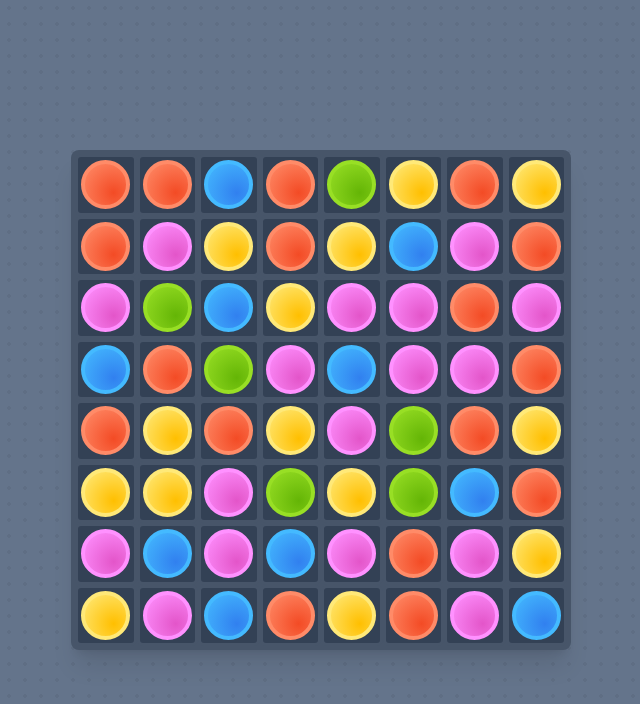
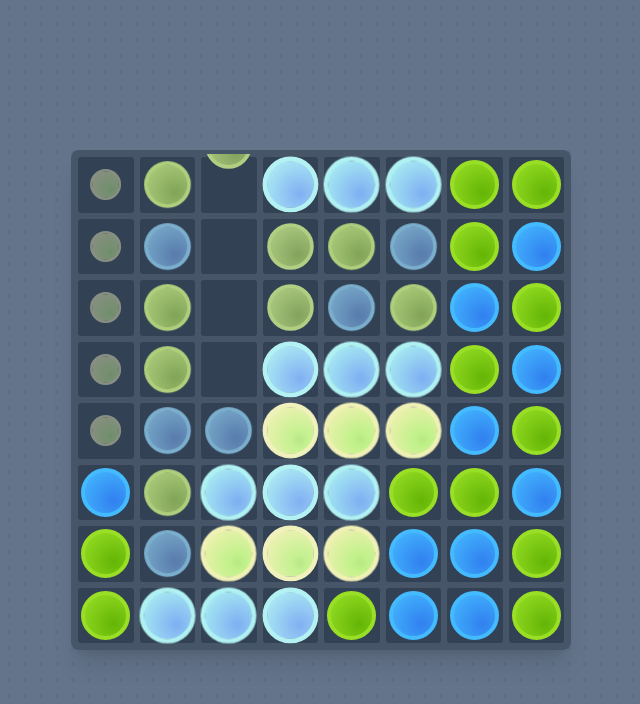
Before and after one commit to gukihuman/gems, a Nuxt app: page / in a window 1280 px wide. Shown: the top 704 px of the page, without its empty margins (319-959 px from the left). Built offline with nearby package versions, Linux system fonts and the light colour scheme.

Commit message:
update cascade gem

```diff
--- a/components/Grid.vue
+++ b/components/Grid.vue
@@ -17,7 +17,6 @@
       <div
         v-for="(gem, id) in gemsById"
         :key="id"
-        :data-gem-id="id"
         class="absolute group"
         :ref="(element) => (gem.element = element)"
         @mousedown="onMouseDown(id)"
@@ -37,9 +36,9 @@
             GEM_CLASSES[gem.color],
             {
               'group-hover:brightness-150 group-hover:scale-[1.2]':
-                !activeGemId && (!gem.cascading || !gem.removing),
+                !activeGemId && !gem.cascading && !gem.removing,
               'scale-[0.85] brightness-150': id === activeGemId,
-              'scale-[0.95] saturate-[0.4]': gemsById[id].cascading,
+              'scale-[0.95] saturate-[0.4]': gem.cascading || gem.removing,
             },
           ]"
         ></div>
@@ -52,8 +51,8 @@
 import anime from "animejs"
 import newId from "~/utils/newId"
 import debounce from "~/utils/debounce"
-const GEMS_COLORS = ["GREEN", "BLUE", "YELLOW", "ORANGE", "PINK"]
-// const GEMS_COLORS = ["GREEN", "BLUE"]
+// const GEMS_COLORS = ["GREEN", "BLUE", "YELLOW", "ORANGE", "PINK"]
+const GEMS_COLORS = ["GREEN", "BLUE"]
 const GEM_CLASSES = {
   GREEN: "green",
   BLUE: "blue",
@@ -114,62 +113,54 @@ function getHomeCoordinates(gridIndex) {
   return { homeX: grid[gridIndex].x, homeY: grid[gridIndex].y }
 }
 function cascadeGems() {
-  for (let col = gridEdge; col >= 0; col--) {
-    let missingGems = 0
-    let allAvailable = true
-    for (let row = 0; row < props.size; row++) {
+  for (let col = 0; col <= gridEdge; col++) {
+    for (let row = gridEdge; row >= 0; row--) {
       const gridIndex = row * props.size + col
       const gem = gemsById.value[grid[gridIndex].gemId]
-      if (!gem) {
-        missingGems++
-      } else if (gem.cascading || gem.removing || gem.swapping) {
-        allAvailable = false
+      if (gem && !gem.cascading && !gem.removing && !gem.swapping) {
+        const newGridIndex = findBottomEmptySpot(col, row)
+        if (newGridIndex !== gridIndex) {
+          grid[newGridIndex].gemId = grid[gridIndex].gemId
+          grid[gridIndex].gemId = null
+          gem.gridIndex = newGridIndex
+          animateCascade(gem, REMOVE_DELAY * CASCADE_REMOVE_RATIO)
+        }
       }
     }
-    if (!missingGems || !allAvailable) continue
-    cascadeUnstableGems(col)
-    cascadeNewGems(col, missingGems)
+    generateNewGems(col)
   }
 }
-function cascadeUnstableGems(col) {
-  let unstableColumnGems = []
-  let stableGems = 0 // bottom of line
-  let stableSoFar = true
-  for (let row = gridEdge; row >= 0; row--) {
-    const gridIndex = row * props.size + col
-    const cell = grid[gridIndex]
-    if (stableSoFar && cell.gemId) {
-      stableGems++
-      continue
-    }
-    if (!cell.gemId) {
-      stableSoFar = false
+function findBottomEmptySpot(col, startRow) {
+  let targetIndex = startRow * props.size + col
+  for (let row = startRow + 1; row <= gridEdge; row++) {
+    const nextIndex = row * props.size + col
+    if (!grid[nextIndex].gemId) {
+      targetIndex = nextIndex
     } else {
-      if (cell.gemId === activeGemId.value) homeGem(cell.gemId)
-      unstableColumnGems.push(cell.gemId)
-      cell.gemId = null
+      const gem = gemsById.value[grid[nextIndex].gemId]
+      if (!gem.cascading && !gem.removing && !gem.swapping) break
     }
   }
-  unstableColumnGems.forEach((gemId, i) => {
-    const row = gridEdge - i - stableGems
+  return targetIndex
+}
+function generateNewGems(col) {
+  let topEmptyCount = 0
+  for (let row = 0; row < props.size; row++) {
     const gridIndex = row * props.size + col
-    grid[gridIndex].gemId = gemId
-    const gem = gemsById.value[gemId]
-    gem.gridIndex = gridIndex
-    animateCascade(gem, REMOVE_DELAY * CASCADE_REMOVE_RATIO)
-  })
-}
-function cascadeNewGems(col, missingGems) {
-  for (let row = 0; row < missingGems; row++) {
+    if (!grid[gridIndex].gemId) topEmptyCount++
+    else break
+  }
+  if (topEmptyCount === 0) return
+  for (let row = 0; row < topEmptyCount; row++) {
     const gridIndex = row * props.size + col
     const id = newId()
     grid[gridIndex].gemId = id
     const { homeX } = getHomeCoordinates(gridIndex)
     gemsById.value[id] = {
-      gridIndex: gridIndex,
+      gridIndex,
       color: GEMS_COLORS[Math.floor(Math.random() * GEMS_COLORS.length)],
       x: homeX,
-      y: -(cellSize.value * (missingGems - row)) + cellSize.value / 2,
+      y: -(cellSize.value * (topEmptyCount - row)) + cellSize.value / 2,
       cascading: false,
       removing: false,
       swapping: false,
@@ -233,7 +224,7 @@ function animateCascade(gem, delay) {
     x: homeX,
     y: homeY,
     duration,
-    delay,
+    delay: delay,
     easing: "easeInOutExpo",
     complete: () => {
       gem.cascading = false
@@ -258,7 +249,7 @@ function homeGem(gemId) {
     duration: 300,
     easing: "easeOutQuad",
     complete: () => {
-      if (gem) gem.element.style.zIndex = "0" // check for already removed
+      if (gem && gem.element) gem.element.style.zIndex = "0"
       gem.swapping = false
     },
   })
@@ -275,7 +266,7 @@ function removeGem(gemId) {
       { value: 1.2, duration: REMOVE_DELAY * 0.3, easing: "easeOutQuad" },
       { value: 0, duration: REMOVE_DELAY * 0.7, easing: "easeInQuad" },
     ],
-    opacity: [{ value: 0, duration: REMOVE_DELAY, easing: "easeInQuad" }],
+    opacity: { value: 0, duration: REMOVE_DELAY, easing: "easeInQuad" },
     complete: () => delete gemsById.value[gemId],
   })
 }
```
